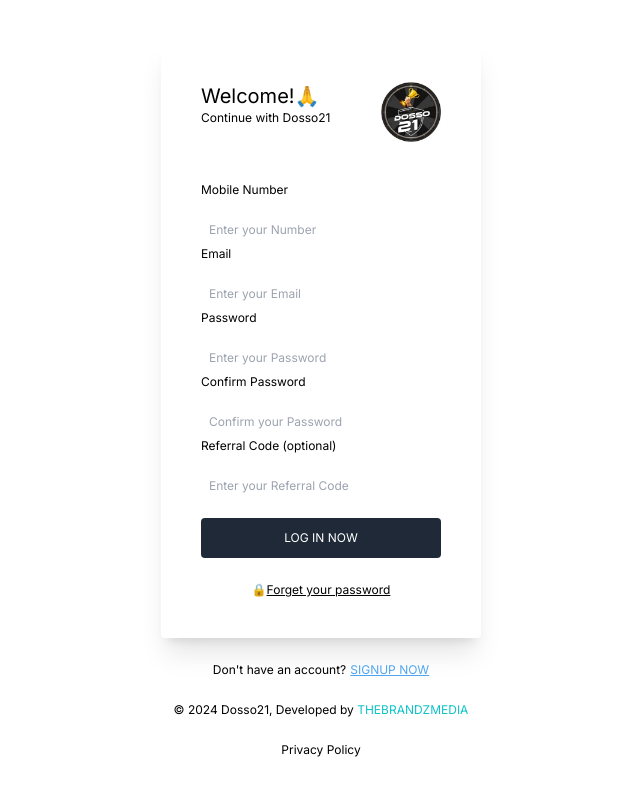
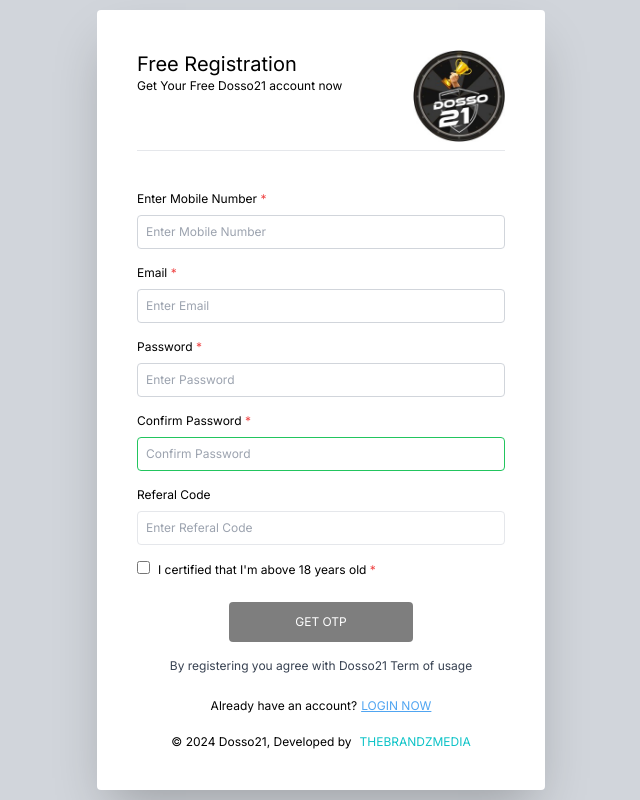
Before and after one commit to shivamdosso21/app.dosso21, a Next.js app: page /registration in a window 1280 px wide. Shown: the whole page, without its empty margins (319-959 px from the left). Built offline with nearby package versions, Linux system fonts and the light colour scheme.

Commit message:
done registration ui

```diff
--- a/src/app/login/page.tsx
+++ b/src/app/login/page.tsx
@@ -1,4 +1,5 @@
 "use client";
+import Link from "next/link";
 import React, { useState } from "react";
 
 const Page: React.FC = () => {
@@ -33,11 +34,26 @@
     const value = e.target.value;
     setPassword(value);
 
-    if (!validatePassword(value)) {
-      setPasswordError("Password must be at least 6 characters long, contain at least 1 letter, 1 number, and 1 special character.");
+    if (!value) {
+      setPasswordError("Password is required.");
+    } else if (!validatePassword(value)) {
+      setPasswordError(
+        "Password must be at least 6 characters long, contain at least 1 letter, 1 number, and 1 special character."
+      );
     } else {
       setPasswordError("");
     }
+  };
+
+  const handleSubmit = (e: React.FormEvent<HTMLFormElement>) => {
+    e.preventDefault();
+
+    if (!mobileNumber || !password || mobileError || passwordError) {
+      alert("Please fill in both fields correctly.");
+      return;
+    }
+
+    console.log("Logging in...");
   };
 
   const isMobileValid = mobileNumber.length === 10 && !mobileError;
@@ -45,56 +61,98 @@
 
   return (
     <div className="flex flex-col h-screen w-screen justify-center items-center bg-gray-300">
-      <div className="w-1/4 p-10 rounded shadow-2xl bg-white">
+      <form
+        onSubmit={handleSubmit}
+        className="w-full max-w-md p-10 rounded shadow-2xl bg-white mx-4"
+      >
         <div className="flex justify-between">
           <div className="flex flex-col">
-            <h1 className="text-xl">Welcome!🙏</h1>
-            <p className="text-xs">Continue with Dosso21</p>
+            <h1 className="text-xl select-none">Welcome!🙏</h1>
+            <p className="text-xs select-none">Continue with Dosso21</p>
           </div>
-          <div className="flex justify-end w-1/4">
-            <img src="/logo.jpg" alt="" />
+          <div className="flex justify-end w-1/4 select-none">
+            <img src="/logo.jpg" alt="Logo" />
           </div>
         </div>
         <div className="mt-10 gap-4 text-xs">
           <div>
-            <h2>Enter Mobile Number</h2>
+            <h2 className="select-none">Enter Mobile Number</h2>
             <input
-              className={`mt-4 p-2 w-full border rounded focus:border-black focus:outline-none ${mobileError ? "border-red-500" : isMobileValid ? "border-green-500" : "border-gray-300"}`}
+              className={`mt-2 p-2 w-full border select-none rounded focus:border-black focus:outline-none ${
+                mobileError
+                  ? "border-red-500"
+                  : isMobileValid
+                  ? "border-green-500"
+                  : "border-gray-300"
+              }`}
               type="text"
               placeholder="Enter your Mobile Number"
               value={mobileNumber}
               onChange={handleMobileChange}
             />
-            {mobileError && <p className="text-red-500 text-xs">{mobileError}</p>}
+            {mobileError && (
+              <p className="text-red-500 text-xs">{mobileError}</p>
+            )}
           </div>
-          <h2 className="mt-2">Password</h2>
+          <div>
+            <h2 className="mt-4 select-none">Password</h2>
             <input
-            className={`mt-4 p-2 w-full border rounded focus:border-black focus:outline-none ${passwordError ? "border-red-500" : isPasswordValid ? "border-green-500" : "border-gray-300"}`}
+              className={`mt-2 p-2 w-full border rounded select-none focus:border-black focus:outline-none ${
+                passwordError
+                  ? "border-red-500"
+                  : isPasswordValid
+                  ? "border-green-500"
+                  : "border-gray-300"
+              }`}
               type="password"
               placeholder="Enter your password"
               value={password}
               onChange={handlePasswordChange}
             />
-          {passwordError && <p className="text-red-500 text-xs">{passwordError}</p>}
-          <button className="bg-gray-800 mt-4 w-full p-3 rounded text-white hover:bg-gray-600">
+            {passwordError && (
+              <p className="text-red-500 text-xs">{passwordError}</p>
+            )}
+          </div>
+          <button
+            type="submit"
+            className={`bg-gray-800 mt-6 w-full p-3 select-none rounded text-white hover:bg-gray-600 ${
+              (!mobileNumber || !password || mobileError || passwordError) &&
+              "opacity-50 cursor-not-allowed"
+            }`}
+            disabled={!isMobileValid || !isPasswordValid}
+          >
             LOG IN NOW
           </button>
 
           <div className="flex justify-center">
-            <button className="mt-6">🔒<span className="underline">Forget your password</span></button>
+            <button className="mt-6 select-none">
+              🔒
+              <span className="underline select-none">
+                Forget your password
+              </span>
+            </button>
           </div>
         </div>
         <div className="grid justify-center text-center gap-4 mt-6 text-xs">
-          <p>
+          <p className="select-none">
             Don't have an account?
-            <span className="ml-1 underline text-xs" style={{ color: '#50A5F1' }}>SIGNUP NOW</span>
+            <Link href="/registration">
+              <span
+                className="ml-1 underline text-xs select-none"
+                style={{ color: "#50A5F1" }}
+              >
+                SIGNUP NOW
+              </span>
+            </Link>
           </p>
-          <p className="mt-1">
+          <p className="mt-1 select-none">
             &copy; {currentYear} Dosso21, Developed by
-            <span className="text-xs" style={{ color: '#0DC3C7' }}> THEBRANDZMEDIA</span>
+            <span className="ml-2 text-xs select-none" style={{ color: "#0DC3C7" }}>
+              THEBRANDZMEDIA
+            </span>
           </p>
         </div>
-      </div>
+      </form>
     </div>
   );
 };
--- a/src/app/registration/page.tsx
+++ b/src/app/registration/page.tsx
@@ -1,15 +1,13 @@
 "use client";
+import Link from "next/link";
 import React, { useState } from "react";
 
 const Page: React.FC = () => {
   const currentYear = new Date().getFullYear();
-
   const [mobileNumber, setMobileNumber] = useState("");
   const [email, setEmail] = useState("");
   const [password, setPassword] = useState("");
   const [confirmPassword, setConfirmPassword] = useState("");
-  const [referralCode, setReferralCode] = useState("");
-
   const [mobileError, setMobileError] = useState("");
   const [emailError, setEmailError] = useState("");
   const [passwordError, setPasswordError] = useState("");
@@ -17,20 +15,29 @@
 
   const handleMobileChange = (e: React.ChangeEvent<HTMLInputElement>) => {
     const value = e.target.value;
+    if (value.length <= 10 && /^\d*$/.test(value)) {
       setMobileNumber(value);
       if (value.length < 10) {
         setMobileError("Number must be a 10 digit number");
       } else {
         setMobileError("");
       }
+    }
+  };
+
+  const validateEmail = (email: string) => {
+    // Basic email validation regex
+    return /^[^\s@]+@[^\s@]+\.[^\s@]+$/.test(email);
   };
 
   const handleEmailChange = (e: React.ChangeEvent<HTMLInputElement>) => {
     const value = e.target.value;
     setEmail(value);
-    const emailPattern = /^[^\s@]+@[^\s@]+\.[^\s@]+$/;
-    if (!emailPattern.test(value)) {
-      setEmailError("Please enter a valid email address");
+
+    if (!value) {
+      setEmailError("Email is required.");
+    } else if (!validateEmail(value)) {
+      setEmailError("Please enter a valid email address.");
     } else {
       setEmailError("");
     }
@@ -39,130 +46,227 @@
   const handlePasswordChange = (e: React.ChangeEvent<HTMLInputElement>) => {
     const value = e.target.value;
     setPassword(value);
-    if (value.length < 6) {
-      setPasswordError("Password must be at least 6 characters long");
+
+    if (!value) {
+      setPasswordError("Password is required.");
+    } else if (!validatePassword(value)) {
+      setPasswordError(
+        "Password must be at least 6 characters long, contain at least 1 letter, 1 number, and 1 special character."
+      );
     } else {
       setPasswordError("");
     }
   };
 
-  const handleConfirmPasswordChange = (e: React.ChangeEvent<HTMLInputElement>) => {
+  const handleConfirmPasswordChange = (
+    e: React.ChangeEvent<HTMLInputElement>
+  ) => {
     const value = e.target.value;
     setConfirmPassword(value);
-    if (value !== password) {
-      setConfirmPasswordError("Passwords do not match");
+
+    if (password !== value) {
+      setConfirmPasswordError("Passwords do not match.");
     } else {
       setConfirmPasswordError("");
     }
   };
 
-  const handleReferralChange = (e: React.ChangeEvent<HTMLInputElement>) => {
-    setReferralCode(e.target.value);
+  const handleSubmit = (e: React.FormEvent<HTMLFormElement>) => {
+    e.preventDefault();
+
+
+    if (
+      !mobileNumber ||
+      !email ||
+      !password ||
+      !confirmPassword ||
+      mobileError ||
+      emailError ||
+      passwordError ||
+      confirmPasswordError
+    ) {
+      alert("Please fill in all fields correctly.");
+      return;
+    }
+
+    console.log("Submitting form...");
+
   };
 
+  const validatePassword = (password: string) => {
     return (
-    <div className="flex flex-col h-screen w-screen justify-center items-center bg-white">
-      <div className="w-1/4 p-10 rounded shadow-xl">
+      password.length >= 6 &&
+      /[a-zA-Z]/.test(password) &&
+      /\d/.test(password) &&
+      /[!@#$%^&*(),.?":{}|<>]/.test(password)
+    );
+  };
+
+  const isMobileValid = mobileNumber.length === 10 && !mobileError;
+  const isPasswordValid = validatePassword(password);
+  const isConfirmPasswordValid = password === confirmPassword;
+
+
+  return (
+    <div className="flex flex-col h-screen w-screen justify-center items-center bg-gray-300">
+      <form
+        onSubmit={handleSubmit}
+        className="w-full max-w-md p-10 rounded shadow-2xl bg-white mx-4"
+      >
         <div className="flex justify-between">
           <div className="flex flex-col">
-            <h1 className="text-xl">Welcome!🙏</h1>
-            <p className="text-xs">Continue with Dosso21</p>
+            <h1 className="text-xl select-none">Free Registration</h1>
+            <p className="text-xs select-none">
+              Get Your Free Dosso21 account now
+            </p>
           </div>
-          <div className="flex justify-end w-1/4">
+          <div className="flex justify-end mb-2 w-1/4 select-none">
             <img src="/logo.jpg" alt="Logo" />
           </div>
         </div>
+        <hr />
         <div className="mt-10 gap-4 text-xs">
           <div>
-            <h2>Mobile Number</h2>
+            <h2 className="select-none">
+              Enter Mobile Number <span className="text-red-500">*</span>
+            </h2>
             <input
-              className={`mt-4 focus:border-transparent focus:outline-none mt-1 p-2 w-full ${mobileError ? "border-red-500" : ""}`}
+              className={`mt-2 p-2 w-full border select-none rounded focus:border-black focus:outline-none ${
+                mobileError
+                  ? "border-red-500"
+                  : isMobileValid
+                  ? "border-green-500"
+                  : "border-gray-300"
+              }`}
               type="text"
-              placeholder="Enter your Number"
+              placeholder="Enter Mobile Number"
               value={mobileNumber}
               onChange={handleMobileChange}
-              onBlur={() => {
-                if (mobileNumber.length < 10) {
-                  setMobileError("Number must be a 10 digit number");
-                } else {
-                  setMobileError("");
-                }
-              }}
             />
-            {mobileError && <p className="text-red-500 text-xs">{mobileError}</p>}
+            {mobileError && (
+              <p className="text-red-500 text-xs">{mobileError}</p>
+            )}
           </div>
           <div>
-            <h2>Email</h2>
+            <h2 className="mt-4 select-none">
+              Email <span className="text-red-500">*</span>
+            </h2>
             <input
-              className={`mt-4 focus:border-transparent focus:outline-none mt-1 p-2 w-full ${emailError ? "border-red-500" : ""}`}
-              type="email"
-              placeholder="Enter your Email"
+              className={`mt-2 p-2 w-full border select-none rounded focus:border-black focus:outline-none ${
+                emailError
+                  ? "border-red-500"
+                  : email
+                  ? "border-green-500"
+                  : "border-gray-300"
+              }`}
+              type="text"
+              placeholder="Enter Email"
               value={email}
               onChange={handleEmailChange}
-              onBlur={() => {
-                const emailPattern = /^[^\s@]+@[^\s@]+\.[^\s@]+$/;
-                if (!emailPattern.test(email)) {
-                  setEmailError("Please enter a valid email address");
-                } else {
-                  setEmailError("");
-                }
-              }}
             />
             {emailError && <p className="text-red-500 text-xs">{emailError}</p>}
           </div>
           <div>
-            <h2>Password</h2>
+            <h2 className="mt-4 select-none">
+              Password <span className="text-red-500">*</span>
+            </h2>
             <input
-              className={`mt-4 focus:border-transparent focus:outline-none mt-1 p-2 w-full ${passwordError ? "border-red-500" : ""}`}
+              className={`mt-2 p-2 w-full border select-none rounded focus:border-black focus:outline-none ${
+                passwordError
+                  ? "border-red-500"
+                  : isPasswordValid
+                  ? "border-green-500"
+                  : "border-gray-300"
+              }`}
               type="password"
-              placeholder="Enter your Password"
+              placeholder="Enter Password"
               value={password}
               onChange={handlePasswordChange}
             />
-            {passwordError && <p className="text-red-500 text-xs">{passwordError}</p>}
+            {passwordError && (
+              <p className="text-red-500 text-xs">{passwordError}</p>
+            )}
           </div>
           <div>
-            <h2>Confirm Password</h2>
+            <h2 className="mt-4 select-none">
+              Confirm Password <span className="text-red-500">*</span>
+            </h2>
             <input
-              className={`mt-4 focus:border-transparent focus:outline-none mt-1 p-2 w-full ${confirmPasswordError ? "border-red-500" : ""}`}
+              className={`mt-2 p-2 w-full border select-none rounded focus:border-black focus:outline-none ${
+                confirmPasswordError
+                  ? "border-red-500"
+                  : isConfirmPasswordValid
+                  ? "border-green-500"
+                  : "border-gray-300"
+              }`}
               type="password"
-              placeholder="Confirm your Password"
+              placeholder="Confirm Password"
               value={confirmPassword}
               onChange={handleConfirmPasswordChange}
             />
-            {confirmPasswordError && <p className="text-red-500 text-xs">{confirmPasswordError}</p>}
+            {confirmPasswordError && (
+              <p className="text-red-500 text-xs">{confirmPasswordError}</p>
+            )}
           </div>
           <div>
-            <h2>Referral Code (optional)</h2>
+            <h2 className="mt-4 select-none">Referal Code</h2>
             <input
-              className={`mt-4 focus:border-transparent focus:outline-none mt-1 p-2 w-full`}
+              className="mt-2 p-2 w-full border select-none rounded focus:border-black focus:outline-none "
               type="text"
-              placeholder="Enter your Referral Code"
-              value={referralCode}
-              onChange={handleReferralChange}
+              placeholder="Enter Referal Code"
             />
           </div>
-
-          <button className="bg-gray-800 mt-4 w-full p-3 rounded text-white hover:bg-gray-600">
-            LOG IN NOW
+          <div className="mt-4 select-none">
+            <input className="mr-2" type="checkbox" id="ageCertification" />
+            <label htmlFor="ageCertification">
+              I certified that I'm above 18 years old <span className="text-red-500">*</span>
+            </label>
+          </div>
+          <div className="flex justify-center items-center">
+            <button
+              type="submit"
+              className={`bg-black mt-6 w-1/2 p-3 select-none rounded text-white hover:bg-gray-600 ${
+                (!mobileNumber ||
+                  !email ||
+                  !password ||
+                  !confirmPassword ||
+                  mobileError ||
+                  emailError ||
+                  passwordError ||
+                  confirmPasswordError) &&
+                "opacity-50 cursor-not-allowed"
+              }`}
+              disabled={
+                !isMobileValid || !isPasswordValid || !isConfirmPasswordValid
+              }
+            >
+              GET OTP
             </button>
-
-          <div className="flex justify-center">
-            <button className="mt-6">🔒<span className="underline">Forget your password</span></button>
           </div>
+          <div className="mt-4 flex justify-center items-center text-gray-700 select-none">
+            By registering you agree with Dosso21 Term of usage
           </div>
         </div>
         <div className="grid justify-center text-center gap-4 mt-6 text-xs">
-        <p>
-          Don't have an account?
-          <span className="ml-1 underline text-xs" style={{ color: '#50A5F1' }}>SIGNUP NOW</span>
+          <p className="select-none">
+            Already have an account?
+            <Link href="/login">
+              <span
+                className="ml-1 underline text-xs select-none"
+                style={{ color: "#50A5F1" }}
+              >
+                LOGIN NOW
+              </span>
+            </Link>
           </p>
-        <p className="mt-2">
+          <p className="mt-1 select-none">
             &copy; {currentYear} Dosso21, Developed by
-          <span className="text-xs" style={{ color: '#0DC3C7' }}> THEBRANDZMEDIA</span>
+            <span className="ml-2 text-xs select-none" style={{ color: "#0DC3C7" }}>
+              THEBRANDZMEDIA
+            </span>
           </p>
-        <p className="mt-2 text-xs">Privacy Policy</p>
         </div>
+      </form>
     </div>
   );
 };
--- a/tailwind.config.ts
+++ b/tailwind.config.ts
@@ -7,6 +7,12 @@
     "./src/app/**/*.{js,ts,jsx,tsx,mdx}",
   ],
   theme: {
+    screens: {
+      'sm': '350px',
+      'md': '768px',
+      'lg': '1024px',
+      'xl': '1280px',
+    },
     extend: {
       backgroundImage: {
         "gradient-radial": "radial-gradient(var(--tw-gradient-stops))",
```
Lines whose indentation alone changed are shown as unchanged.
